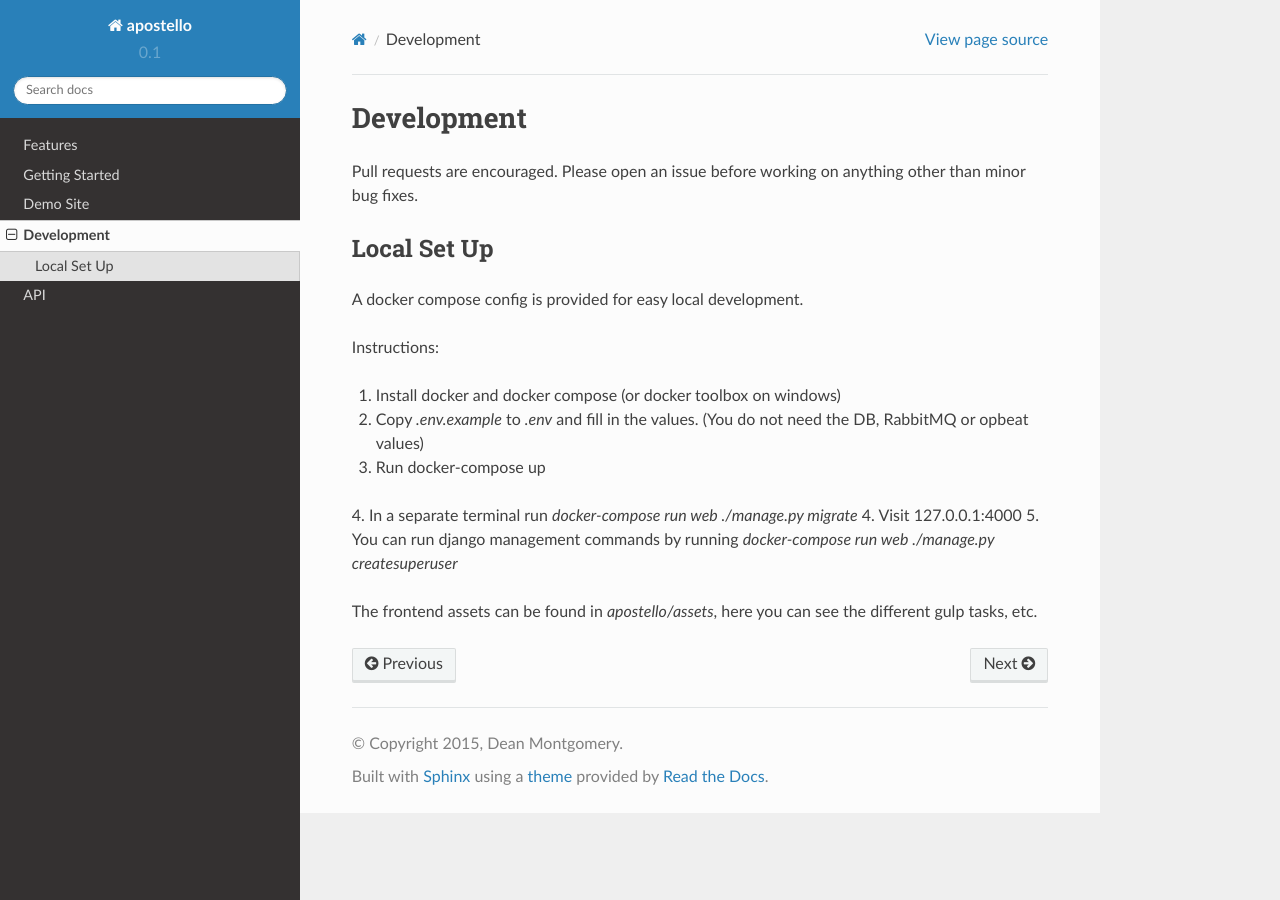
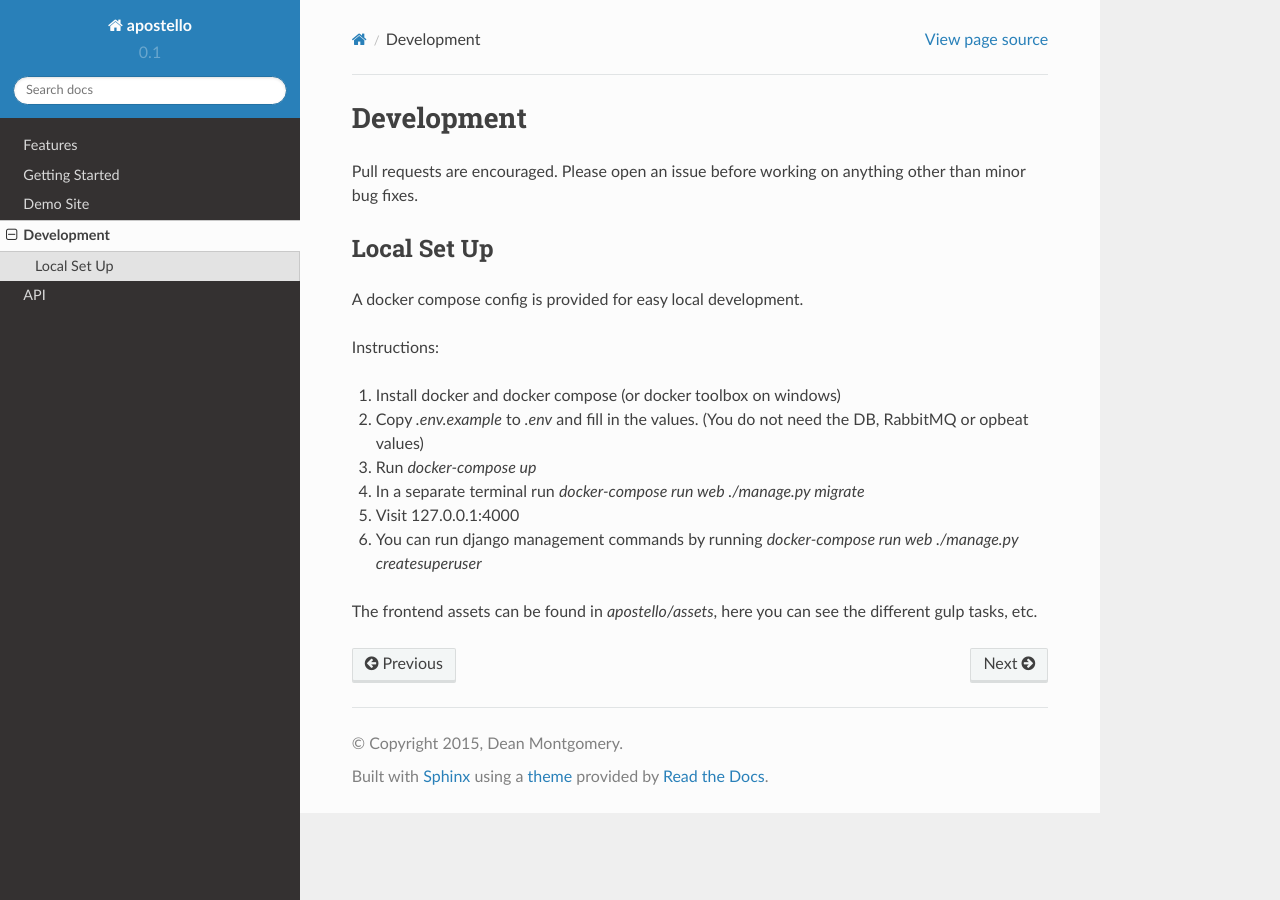
Before and after one commit to monty5811/apostello, a Sphinx documentation site: the page built from docs/development.rst, in a window 1280 px wide. Built offline with Sphinx 7.4.7 and the Read the Docs theme 2.0.0, drawn with Linux system fonts in a browser that asks for light colours.

Commit message:
fix docs formatting

```diff
--- a/docs/development.rst
+++ b/docs/development.rst
@@ -13,9 +13,9 @@ Instructions:
 
 1. Install docker and docker compose (or docker toolbox on windows)
 2. Copy `.env.example` to `.env` and fill in the values. (You do not need the DB, RabbitMQ or opbeat values)
-3. Run docker-compose up
+3. Run `docker-compose up`
 4. In a separate terminal run `docker-compose run web ./manage.py migrate`
-4. Visit 127.0.0.1:4000
-5. You can run django management commands by running `docker-compose run web ./manage.py createsuperuser`
+5. Visit 127.0.0.1:4000
+6. You can run django management commands by running `docker-compose run web ./manage.py createsuperuser`
 
 The frontend assets can be found in `apostello/assets`, here you can see the different gulp tasks, etc.
--- a/docs/getting_started.rst
+++ b/docs/getting_started.rst
@@ -9,11 +9,9 @@ If not, this guide should help.
 
 There are a number of ways you can deploy apostello:
 
-* On your server using the :ref:`ansible playbook <deploy-ansible>`
-included in the repo
+* On your server using the :ref:`ansible playbook <deploy-ansible>` included in the repo
 * One click digital ocean installer (*coming soon*)
-* Manually on your own server, you will need to setup a message broker, a
-database, a web server and the django app and celery background worker.
+* Manually on your own server, you will need to setup a message broker, a database, a web server and the django app and celery background worker.
 * :ref:`Heroku <deploy-heroku>`
 
 Prerequisites
```
